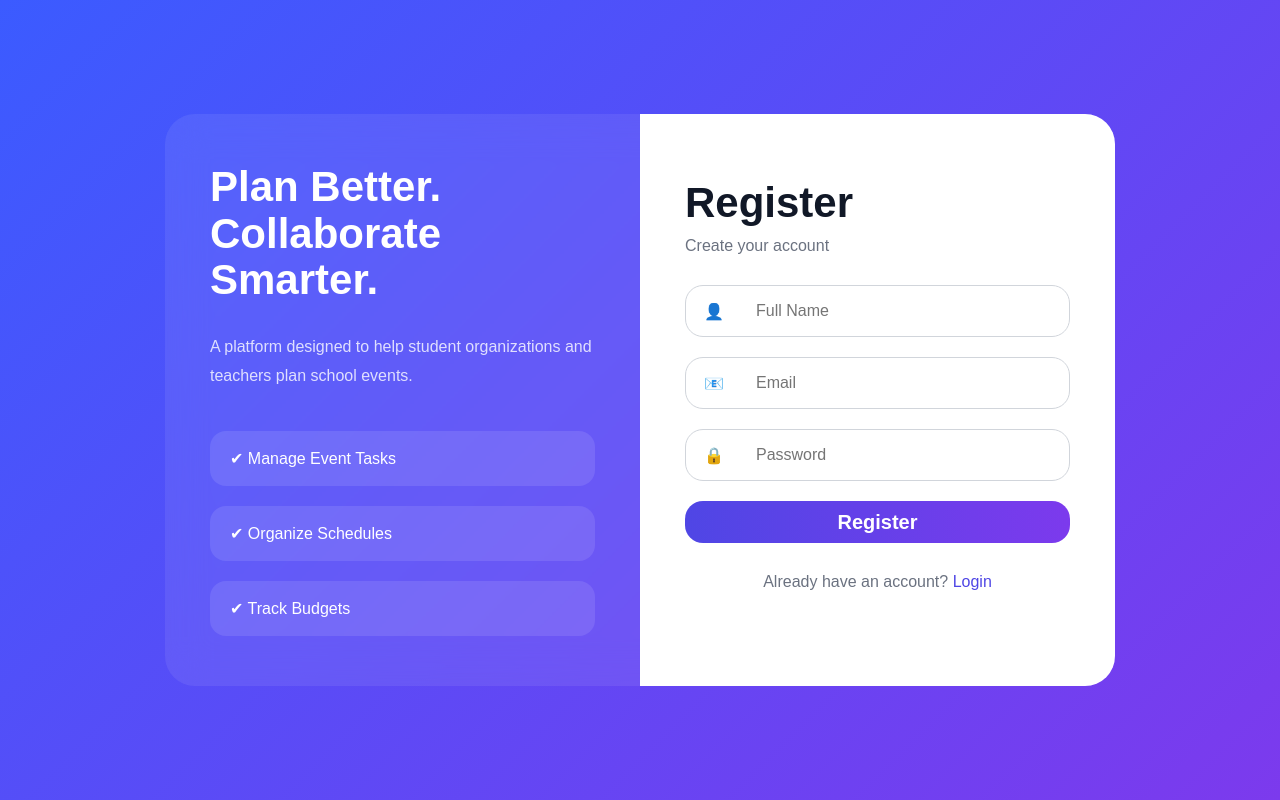
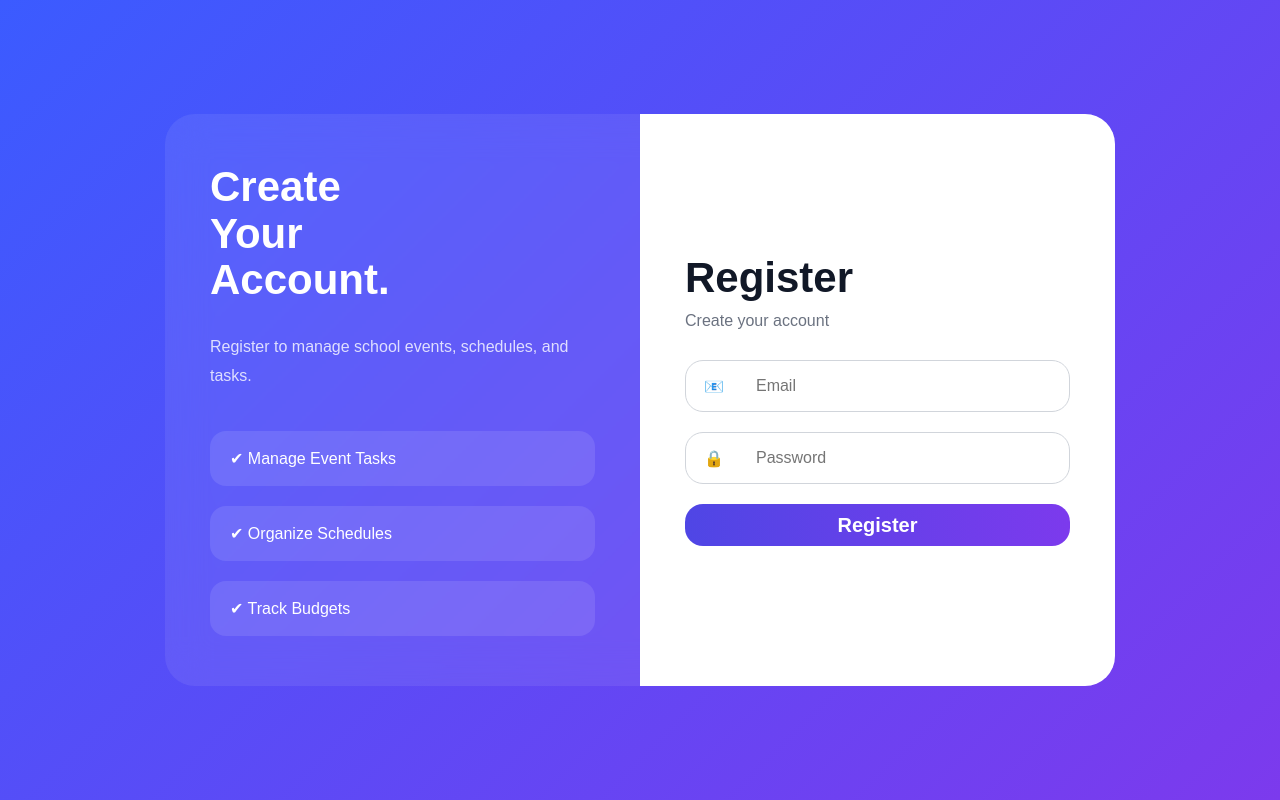
Before and after one commit to richlyn-sudo/school-event-planner, a Next.js app: page /register in a window 1280 px wide. Built offline with nearby package versions, Linux system fonts and the light colour scheme.

Commit message:
Add Supabase authentication

```diff
--- a/app/register/page.tsx
+++ b/app/register/page.tsx
@@ -1,6 +1,42 @@
+"use client";
+
 import "../style.css";
+import { useRouter } from "next/navigation";
+import { useState } from "react";
+import { supabase } from "../lib/supabaseClient";
 
 export default function RegisterPage() {
+
+  const router = useRouter();
+
+  const [email, setEmail] = useState("");
+  const [password, setPassword] = useState("");
+
+  const handleRegister = async (
+    e: React.FormEvent
+  ) => {
+
+    e.preventDefault();
+
+    const { data, error } =
+      await supabase.auth.signUp({
+        email,
+        password,
+      });
+
+    if (error) {
+
+      alert(error.message);
+
+    } else {
+
+      console.log("Registered:", data);
+
+      alert("Registration successful!");
+
+      router.push("/login");
+    }
+  };
 
   return (
 
@@ -12,16 +48,16 @@ export default function RegisterPage() {
         <div className="login-left">
 
           <h1>
-            Plan Better.
+            Create
             <br />
-            Collaborate
+            Your
             <br />
-            Smarter.
+            Account.
           </h1>
 
           <p>
-            A platform designed to help student organizations
-            and teachers plan school events.
+            Register to manage school events,
+            schedules, and tasks.
           </p>
 
           <div className="feature-list">
@@ -51,33 +87,41 @@ export default function RegisterPage() {
             Create your account
           </p>
 
-          <form className="login-form">
+          <form
+            className="login-form"
+            onSubmit={handleRegister}
+          >
 
             <div className="input-box">
-    <span>👤</span>
 
-    <input
-      type="text"
-      placeholder="Full Name"
-    />
-  </div>
-
-  <div className="input-box">
               <span>📧</span>
 
               <input
                 type="email"
                 placeholder="Email"
+                value={email}
+                onChange={(e) =>
+                  setEmail(e.target.value)
+                }
+                required
               />
+
             </div>
 
             <div className="input-box">
+
               <span>🔒</span>
 
               <input
                 type="password"
                 placeholder="Password"
+                value={password}
+                onChange={(e) =>
+                  setPassword(e.target.value)
+                }
+                required
               />
+
             </div>
 
             <button type="submit">
@@ -85,14 +129,6 @@ export default function RegisterPage() {
             </button>
 
           </form>
-          <div className="login-links">
-
-            <p>
-              Already have an account?
-              <span> Login</span>
-            </p>
-
-          </div>
 
         </div>
 
```
Also changed, not shown: app/login/page.tsx (+37 -2 lines). Lines whose indentation alone changed are shown as unchanged.
